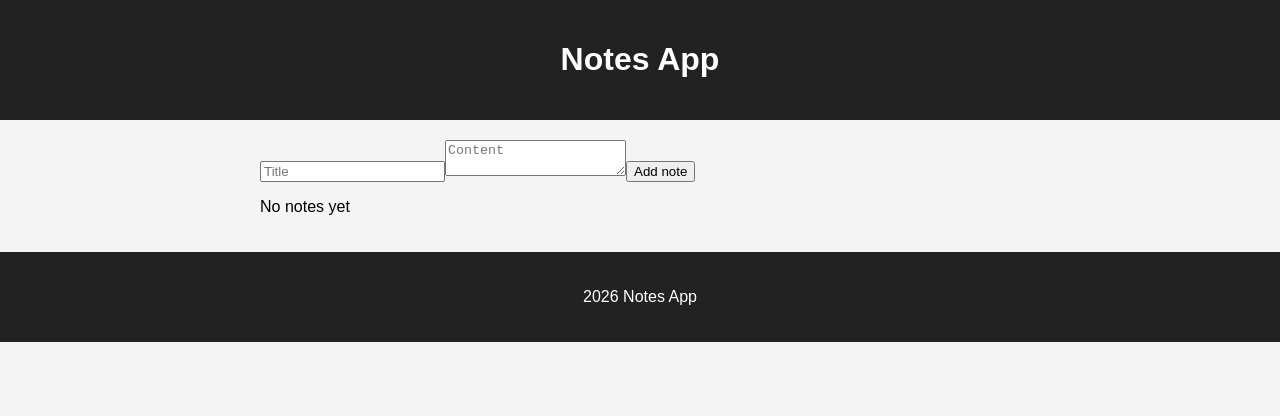
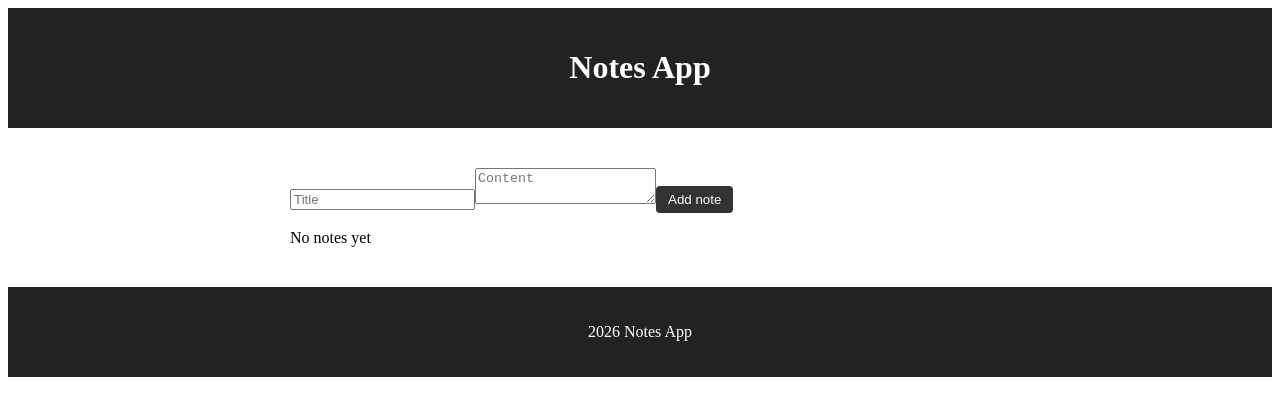
Before and after one commit to zabyz1337/notes-redux-app, a React (Create React App) app: page / in a window 1280 px wide. Shown: the top 416 px of the page. Built offline with nearby package versions, Linux system fonts and the light colour scheme.

Commit message:
improve styles and finalize notes app

```diff
--- a/src/components/Main/Main.module.css
+++ b/src/components/Main/Main.module.css
@@ -1,5 +1,4 @@
 .main {
-  max-width: 800px;
-  margin: 0 auto;
-  padding: 20px;
+  max-width: 700px;
+  margin: 40px auto;
 }
--- a/src/components/NoteItem/NoteItem.module.css
+++ b/src/components/NoteItem/NoteItem.module.css
@@ -0,0 +1,15 @@
+.noteItem {
+  background: white;
+  padding: 16px;
+  margin: 12px 0;
+  border-radius: 8px;
+  border: 1px solid #ddd;
+}
+
+.buttons {
+  margin-top: 10px;
+}
+
+button {
+  margin-right: 8px;
+}
--- a/src/styles/global.css
+++ b/src/styles/global.css
@@ -1,13 +1,11 @@
-* {
-  box-sizing: border-box;
+button {
+  background: #333;
+  color: white;
+  border: none;
+  padding: 6px 12px;
+  border-radius: 4px;
 }
 
-body {
-  margin: 0;
-  font-family: Arial, sans-serif;
-  background: #f4f4f4;
+button:hover {
+  opacity: 0.8;
 }
-
-button {
-  cursor: pointer;
-}
```
